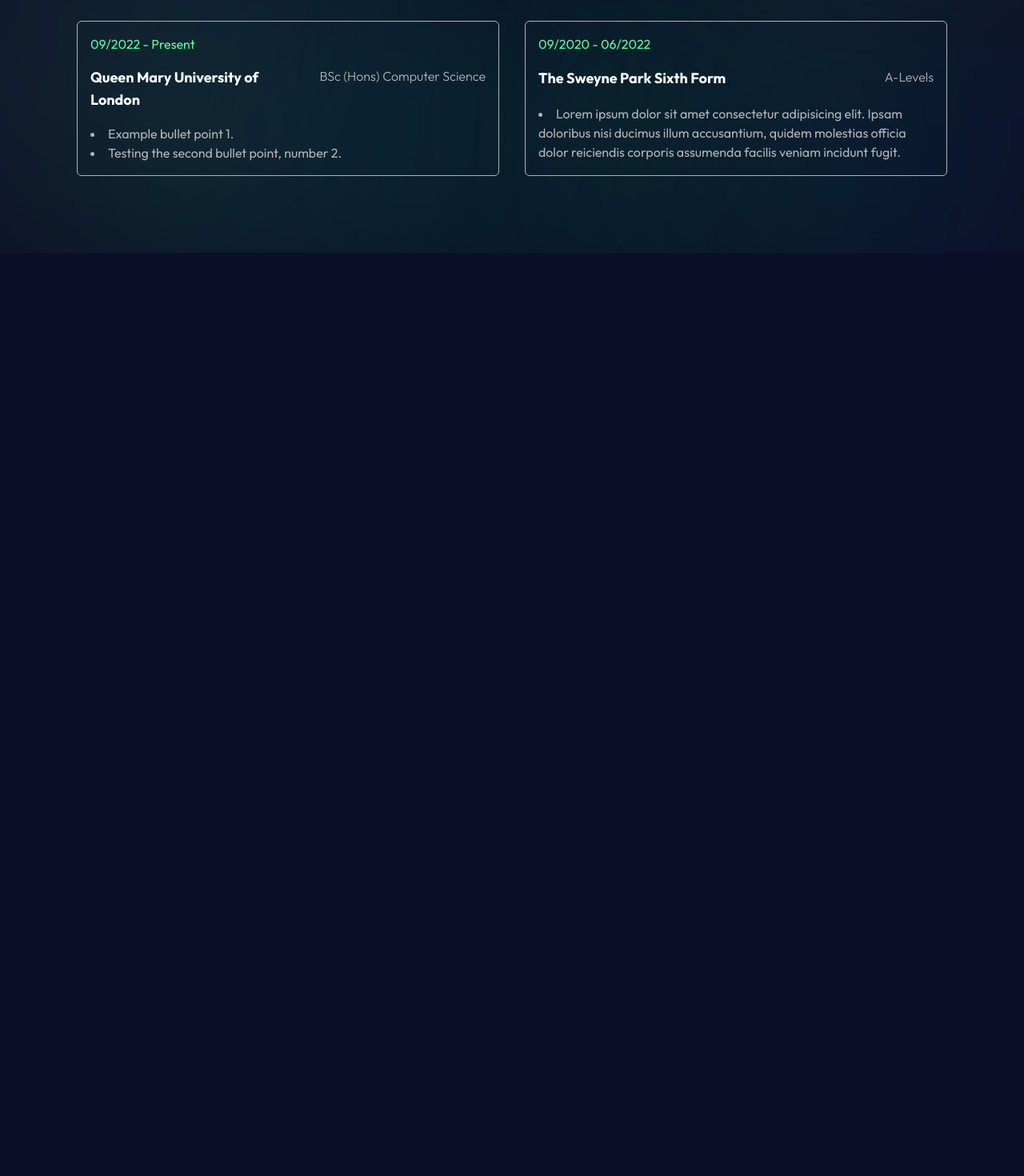
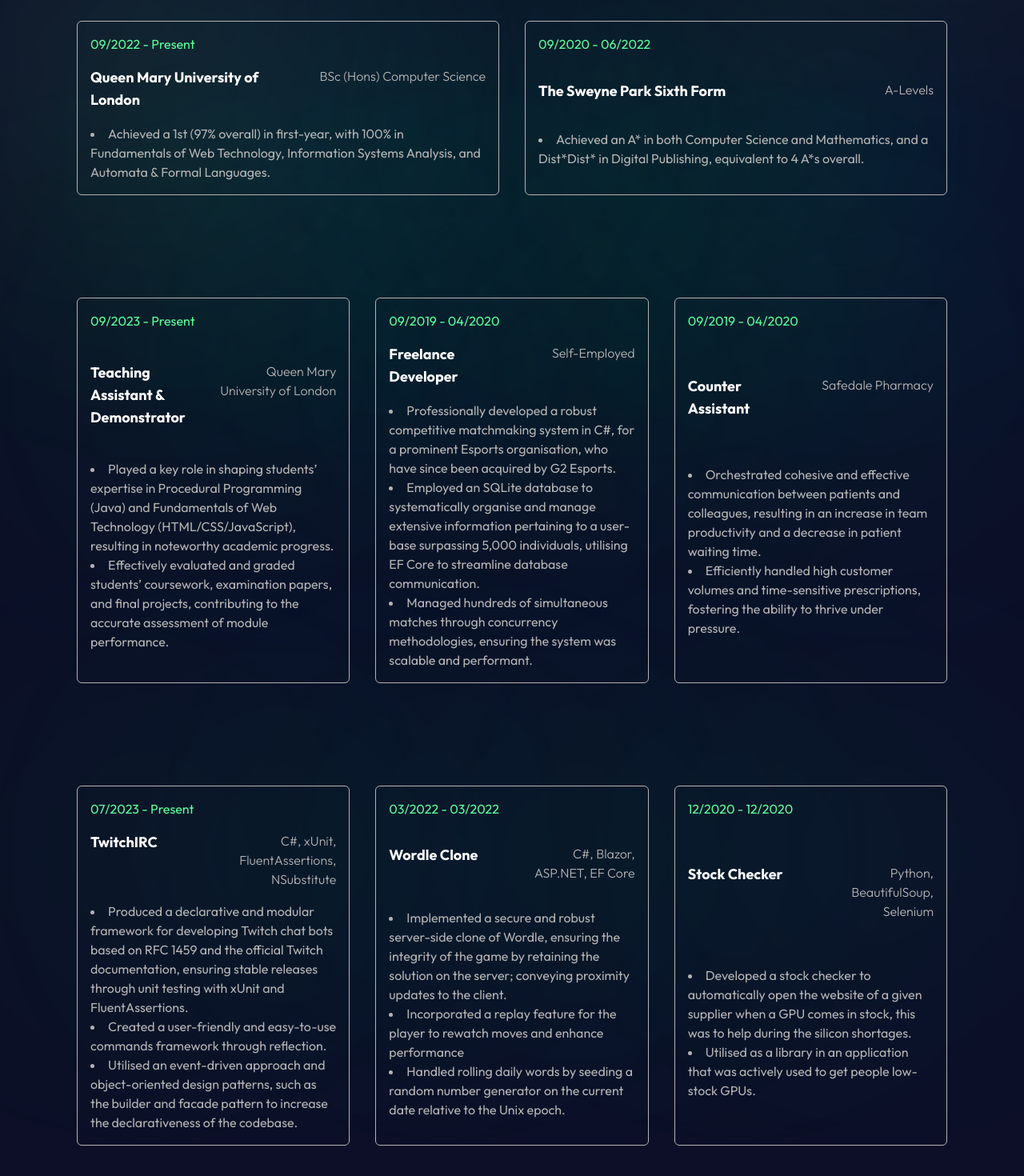
Before and after one commit to conorvenus/ConorPortfolio, a React (Vite) app in the folder client/: page / in a window 1280 px wide. Shown: the part 556-2026 px from the top of the page at 80% size. Before the commit the page ends 872 px from the top, so only its background shows below. Built offline with nearby package versions, Linux system fonts and the light colour scheme.

Commit message:
Made the information relevant to my education and experience

```diff
--- a/client/src/App.jsx
+++ b/client/src/App.jsx
@@ -4,6 +4,8 @@
 import Navbar from "./components/Navbar"
 import HeroSection from "./components/sections/HeroSection"
 import EducationSection from "./components/sections/EducationSection"
+import ExperienceSection from "./components/sections/ExperienceSection"
+import ProjectsSection from "./components/sections/ProjectsSection"
 
 export default function App() {
   const [isModalOpen, setIsModalOpen] = useState(false)
@@ -33,6 +35,8 @@
       <Navbar toggleModal={toggleModal} />
       <HeroSection />
       <EducationSection />
+      <ExperienceSection />
+      <ProjectsSection />
     </>
   )
 }
--- a/client/src/components/Card.jsx
+++ b/client/src/components/Card.jsx
@@ -2,7 +2,7 @@
 
 export default function Card({ date, title, subtitle, bullets }) {
   return (
-    <article className="card relative grid grid-cols-2 gap-4 border p-4 rounded-md border-text-secondary">
+    <article className="card min-w-[300px] relative grid grid-cols-2 gap-4 border p-4 rounded-md border-text-secondary">
         <span className="col-span-2 text-[#5BFF9D]">{date}</span>
         <motion.span
           className="font-bold text-lg"
--- a/client/src/components/Modal.jsx
+++ b/client/src/components/Modal.jsx
@@ -41,7 +41,7 @@
     return (
         <AnimatePresence>
             {visible && (
-                <>
+                <div className="grid place-items-center h-screen w-screen top-0 left-0 absolute">
                     <motion.div
                         initial={{ backdropFilter: 'blur(0px)', opacity: 0 }}
                         animate={{ backdropFilter: 'blur(12px)', opacity: 1 }}
@@ -55,7 +55,7 @@
                         animate={{opacity: 1}}
                         exit={{opacity: 0}}
                         transition={{duration: 0.5, ease: 'easeInOut'}}
-                        className="absolute z-20 max-h-[600px] flex flex-col p-4 left-[50%] -translate-x-1/2 mt-16 card max-w-[600px] min-h-[300px] border border-text-secondary rounded-md bg-background bg-opacity-20 backdrop-blur-[25px]">
+                        className="fixed z-20 max-h-[600px] flex flex-col p-4 mt-16 card max-w-[600px] min-h-[300px] border border-text-secondary rounded-md bg-background bg-opacity-20 backdrop-blur-[25px]">
                         <main className="flex-1 flex flex-col gap-4 overflow-auto my-4 pr-4">
                             {messages.map(message =>
                                 <ChatMessage key={message.id} content={message.content} isBot={message.isBot} />
@@ -71,7 +71,7 @@
                             </button>
                         </form>
                     </motion.div>
-                </>
+                </div>
             )}
         </AnimatePresence>
     )
--- a/client/src/components/sections/EducationSection.jsx
+++ b/client/src/components/sections/EducationSection.jsx
@@ -4,11 +4,10 @@
     return (
         <section className="py-16 cards grid grid-cols-1 lg:grid-cols-2 gap-8">
             <Card date="09/2022 - Present" title="Queen Mary University of London" subtitle="BSc (Hons) Computer Science" bullets={[
-                "Example bullet point 1.",
-                "Testing the second bullet point, number 2."
+                "Achieved a 1st (97% overall) in first-year, with 100% in Fundamentals of Web Technology, Information Systems Analysis, and Automata & Formal Languages.",
             ]}></Card>
             <Card date="09/2020 - 06/2022" title="The Sweyne Park Sixth Form" subtitle="A-Levels" bullets={[
-                "Lorem ipsum dolor sit amet consectetur adipisicing elit. Ipsam doloribus nisi ducimus illum accusantium, quidem molestias officia dolor reiciendis corporis assumenda facilis veniam incidunt fugit."
+                "Achieved an A* in both Computer Science and Mathematics, and a Dist*Dist* in Digital Publishing, equivalent to 4 A*s overall."
             ]}></Card>
         </section>
     )
--- /dev/null
+++ b/client/src/components/sections/ExperienceSection.jsx
@@ -0,0 +1,21 @@
+import Card from "../Card";
+
+export default function ExperienceSection() {
+    return (
+        <section className="py-16 cards flex flex-wrap gap-8">
+            <Card date="09/2023 - Present" title="Teaching Assistant & Demonstrator" subtitle="Queen Mary University of London" bullets={[
+                "Played a key role in shaping students’ expertise in Procedural Programming (Java) and Fundamentals of Web Technology (HTML/CSS/JavaScript), resulting in noteworthy academic progress.",
+                "Effectively evaluated and graded students’ coursework, examination papers, and final projects, contributing to the accurate assessment of module performance."
+            ]}></Card>
+            <Card date="09/2019 - 04/2020" title="Freelance Developer" subtitle="Self-Employed" bullets={[
+                "Professionally developed a robust competitive matchmaking system in C#, for a prominent Esports organisation, who have since been acquired by G2 Esports.",
+                "Employed an SQLite database to systematically organise and manage extensive information pertaining to a user-base surpassing 5,000 individuals, utilising EF Core to streamline database communication.",
+                "Managed hundreds of simultaneous matches through concurrency methodologies, ensuring the system was scalable and performant.",
+            ]}></Card>
+            <Card date="09/2019 - 04/2020" title="Counter Assistant" subtitle="Safedale Pharmacy" bullets={[
+                "Orchestrated cohesive and effective communication between patients and colleagues, resulting in an increase in team productivity and a decrease in patient waiting time.",
+                "Efficiently handled high customer volumes and time-sensitive prescriptions, fostering the ability to thrive under pressure."
+            ]}></Card>
+        </section>
+    )
+}
--- /dev/null
+++ b/client/src/components/sections/ProjectsSection.jsx
@@ -0,0 +1,22 @@
+import Card from "../Card";
+
+export default function ProjectsSection() {
+    return (
+        <section className="py-16 cards flex flex-wrap gap-8">
+            <Card date="07/2023 - Present" title="TwitchIRC" subtitle="C#, xUnit, FluentAssertions, NSubstitute" bullets={[
+                "Produced a declarative and modular framework for developing Twitch chat bots based on RFC 1459 and the official Twitch documentation, ensuring stable releases through unit testing with xUnit and FluentAssertions.",
+                "Created a user-friendly and easy-to-use commands framework through reflection.",
+                "Utilised an event-driven approach and object-oriented design patterns, such as the builder and facade pattern to increase the declarativeness of the codebase."
+            ]}></Card>
+            <Card date="03/2022 - 03/2022" title="Wordle Clone" subtitle="C#, Blazor, ASP.NET, EF Core" bullets={[
+                "Implemented a secure and robust server-side clone of Wordle, ensuring the integrity of the game by retaining the solution on the server; conveying proximity updates to the client.",
+                "Incorporated a replay feature for the player to rewatch moves and enhance performance",
+                "Handled rolling daily words by seeding a random number generator on the current date relative to the Unix epoch."
+            ]}></Card>
+            <Card date="12/2020 - 12/2020" title="Stock Checker" subtitle="Python, BeautifulSoup, Selenium" bullets={[
+                "Developed a stock checker to automatically open the website of a given supplier when a GPU comes in stock, this was to help during the silicon shortages.",
+                "Utilised as a library in an application that was actively used to get people low-stock GPUs."
+            ]}></Card>
+        </section>
+    )
+}
```
